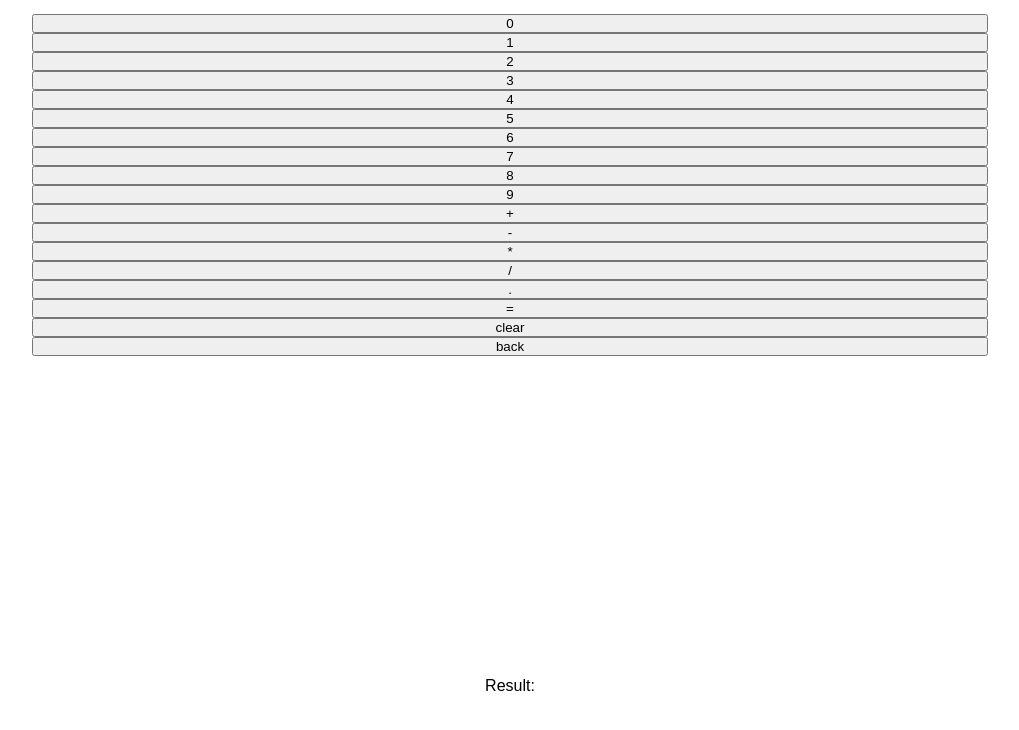
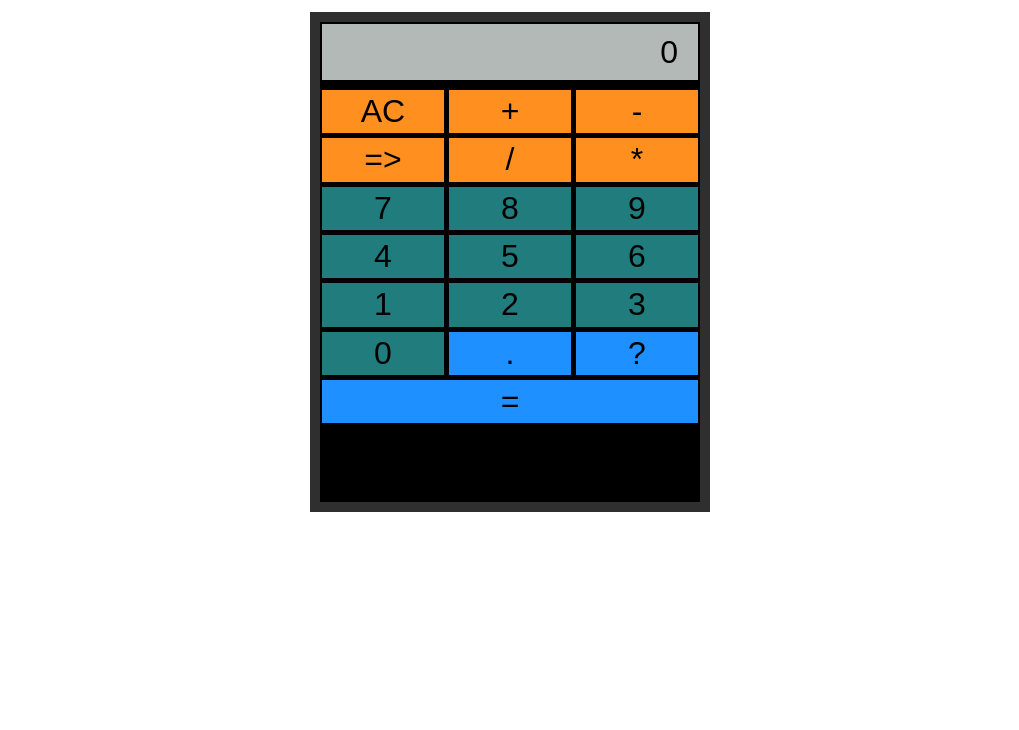
Before and after one commit to fwedee/odin-calculator, a plain HTML site: page index.html in a window 1280 px wide. Shown: the part 40-770 px from the top of the page, without its empty margins (130-1149 px from the left). Drawn offline with Linux system fonts and the light colour scheme.

Commit message:
style: Addition of CSS-Styling to Calculator

```diff
--- a/index.html
+++ b/index.html
@@ -9,29 +9,31 @@
   </head>
   <body>
     <h1>Calculator Page</h1>
-    <div class="calcButtons">
+    <div class="calc">
       <div class="container">
-        <button class="number">0</button>
-        <button class="number">1</button>
-        <button class="number">2</button>
-        <button class="number">3</button>
-        <button class="number">4</button>
-        <button class="number">5</button>
-        <button class="number">6</button>
-        <button class="number">7</button>
-        <button class="number">8</button>
-        <button class="number">9</button>
-        <button class="operators">+</button>
-        <button class="operators">-</button>
-        <button class="operators">*</button>
-        <button class="operators">/</button>
-        <button id=".">.</button>
-        <button id="=">=</button>
-        <button id="clear">clear</button>
-        <button id="goBack">back</button>
+        <div class="result">0</div>
+        <div class="buttons">
+          <button id="clear">AC</button>
+          <button class="operators">+</button>
+          <button class="operators">-</button>
+          <button id="goBack">=></button>
+          <button class="operators">/</button>
+          <button class="operators">*</button>
+          <button class="number">7</button>
+          <button class="number">8</button>
+          <button class="number">9</button>
+          <button class="number">4</button>
+          <button class="number">5</button>
+          <button class="number">6</button>
+          <button class="number">1</button>
+          <button class="number">2</button>
+          <button class="number">3</button>
+          <button class="number">0</button>
+          <button id="dot">.</button>
+          <button id="was">?</button>
+          <button id="equal">=</button>
+        </div>
       </div>
     </div>
-
-    <div class="result">Result:</div>
   </body>
 </html>
--- a/script.js
+++ b/script.js
@@ -71,7 +71,7 @@ function operate(firstNumber, secondNumber, operator) {
 
 function updateResult() {
   const resultDiv = document.querySelector(".result");
-  resultDiv.innerText = `Result: ${firstNumber} ${operator} ${secondNumber}`;
+  resultDiv.innerText = `${firstNumber} ${operator} ${secondNumber}`;
 }
 
 function clearVars() {
@@ -105,7 +105,7 @@ function addButtonEventListeners() {
     });
   });
 
-  const equalButton = document.getElementById("=");
+  const equalButton = document.getElementById("equal");
   equalButton.addEventListener("click", () => {
     if (firstNumber !== "" && operator !== "" && secondNumber !== "") {
       let result = operate(firstNumber, secondNumber, operator);
@@ -121,7 +121,7 @@ function addButtonEventListeners() {
     updateResult();
   });
 
-  const commaButton = document.getElementById(".");
+  const commaButton = document.getElementById("dot");
   commaButton.addEventListener("click", () => {
     if (firstNumber !== "" && operator === "" && !pressed) {
       firstNumber += commaButton.innerText;
--- a/styles.css
+++ b/styles.css
@@ -17,12 +17,57 @@ h1 {
 .container {
   display: flex;
   margin: 15px auto;
-  max-width: 960px;
-  height: 650px;
+  max-width: 400px;
+  height: 500px;
   padding: 2px;
   flex-direction: column;
+  background-color: black;
+  padding: 10x;
+  border: 10px solid rgba(47, 47, 47, 1);
 }
 
 .result {
-  text-align: center;
+  display: flex;
+  justify-content: flex-end;
+  align-items: center;
+  background-color: #b2b9b7;
+  margin-bottom: 10px;
+  font-size: 2em;
+  padding: 5px;
+  padding-right: 20px;
+  height: 56px;
 }
+
+.buttons {
+  display: flex;
+  margin: 0 auto;
+  flex-wrap: wrap;
+  background-color: black;
+  flex-basis: 70%;
+  gap: 5px;
+}
+
+button {
+  flex-grow: 1;
+  flex: 1 1 calc(25%);
+  height: auto;
+  border-bottom: 5%;
+  border: none;
+  font-size: 2em;
+}
+
+.number {
+  background-color: #217c7e;
+}
+
+.operators,
+#clear,
+#goBack {
+  background-color: #ff8f1f;
+}
+
+#dot,
+#was,
+#equal {
+  background-color: dodgerblue;
+}
```
